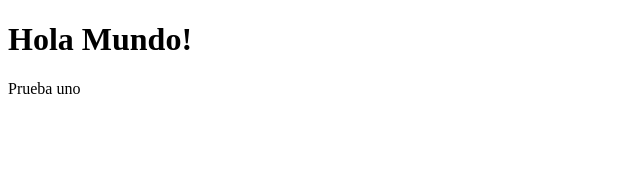
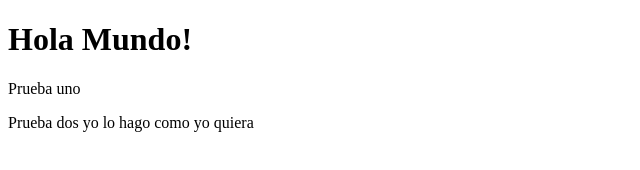
Before and after one commit to santy121295/CaliforniaRibs, a plain HTML site: page index.html in a window 1280 px wide. Shown: the whole page, without its empty margins (0-640 px from the left). Drawn offline with Linux system fonts and the light colour scheme.

Commit message:
tercer cambio

```diff
--- a/index.html
+++ b/index.html
@@ -7,6 +7,6 @@
 <body>
 <h1>Hola Mundo!</h1>
 <p>Prueba uno</p>
-
+<p>Prueba dos yo lo hago como yo quiera</p>
 </body>
 </html>
```
